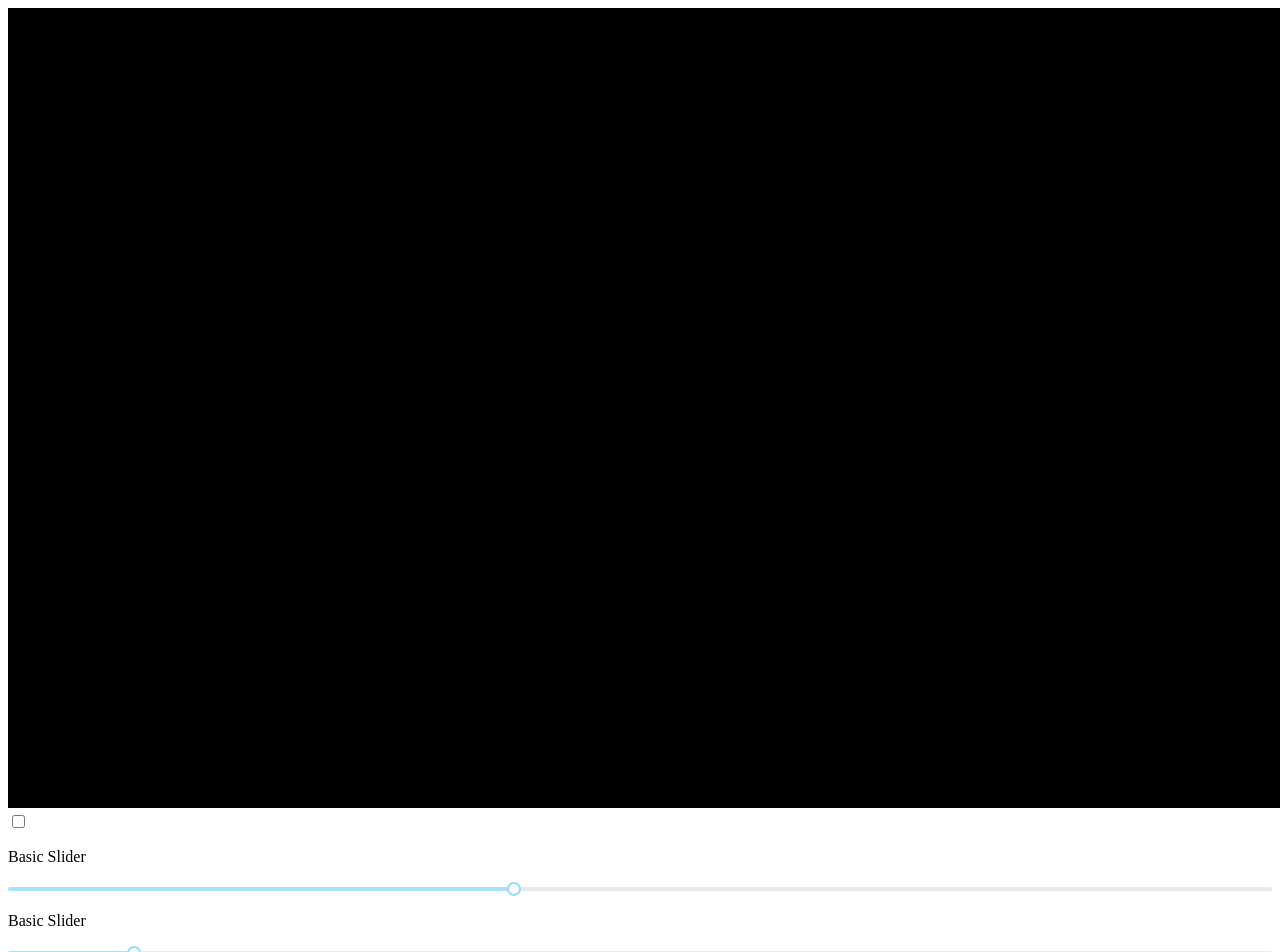
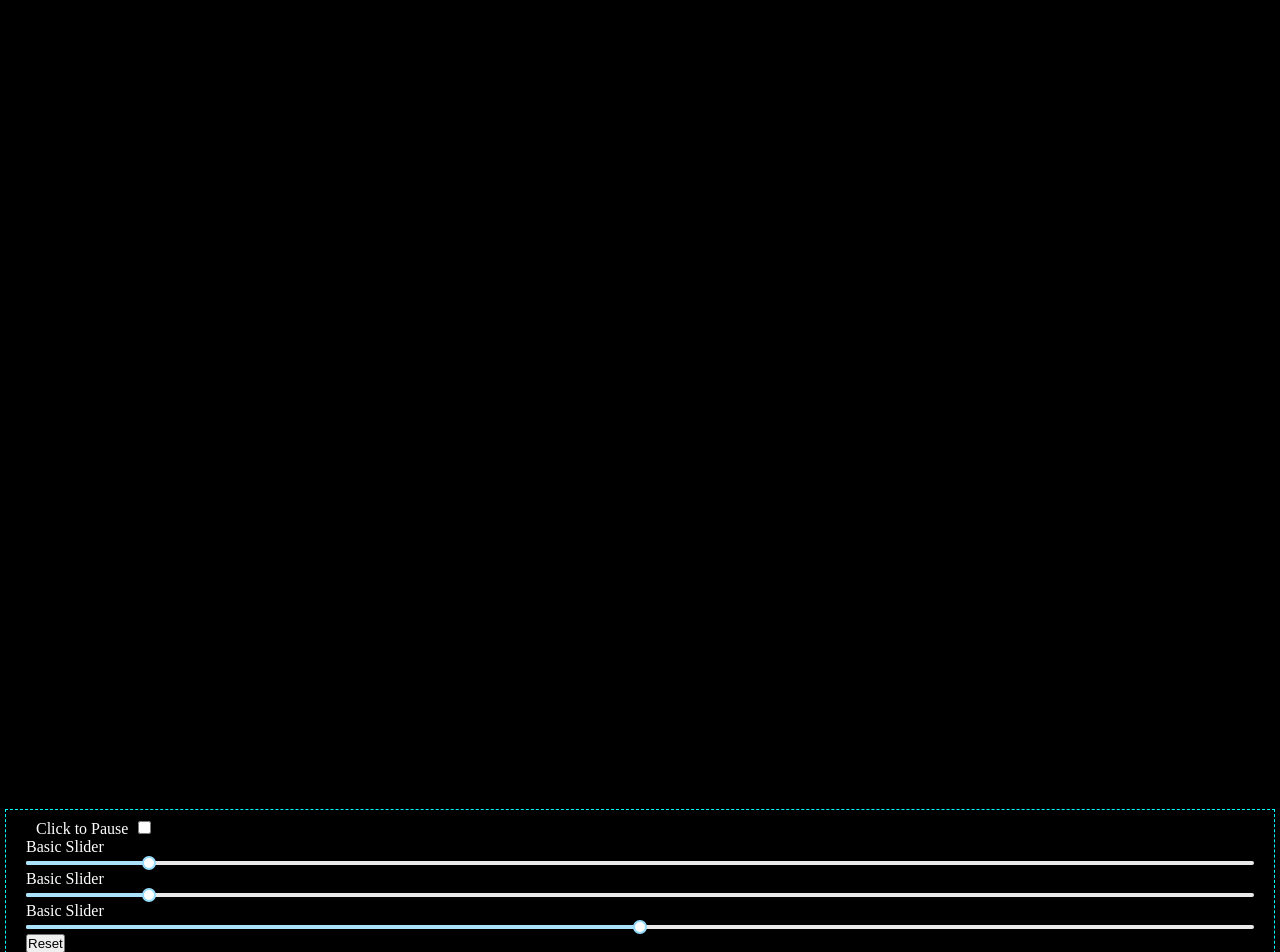
Before and after one commit to EzraH442/cyh-2021, a React (Create React App) app: page / in a window 1280 px wide. Shown: the top 952 px of the page. Built offline with nearby package versions, Linux system fonts and the light colour scheme.

Commit message:
add basic styling, clean up code

```diff
--- a/src/App.tsx
+++ b/src/App.tsx
@@ -1,18 +1,43 @@
 import React, { useState } from "react";
+import styled from "styled-components";
 
 import GSlider from "./inputs/Slider";
 import useWindowDimensions from "./useWidowDimensions";
 
-import { Colors } from "./graphics/Color";
 import GCanvas from "./gravity/GCanvas";
 
+const InputBox = styled.div`
+    background-color: black;
+    padding: 10px 20px;
+    margin: 5px;
+    border: 1px dashed cyan;
+    color: white;
+`;
+
+const Wrapper = styled.div`
+    background-color: black;
+`;
+
+const StyledCheckbox = styled.input`
+    display: inline-block;
+`;
+
+const StyledCheckboxText = styled.p`
+    display: inline-block;
+    padding: 0 10px;
+`;
+
+const GTextBox = styled.div`
+
+`;
 
 type AppProps = Record<string, never>
 
 const App: React.FC<AppProps> = () => {
     const [currentGravity, setCurrentGravity] = useState(25);
     const [energyLoss, setEnergyLoss] = useState(0.15);
-    const [isPaused, setisPaused] = useState(false);
+    const [trailLength, setTrailLength] = useState(1);
+    const [isPhysicsPaused, setisPhysicsPaused] = useState(false);
     const [isResetting, setIsReseting] = useState(false);
     const { width, height } = useWindowDimensions();
 
@@ -21,29 +46,31 @@ const App: React.FC<AppProps> = () => {
     };
 
     return (
-        <div>
+        <Wrapper>
             <GCanvas
                 width={width}
                 height={height}
-                FPS={100}
-                fillColor={Colors.Black}
                 constants={{
                     GC: currentGravity,
                     E_LOSS_COLLISION: energyLoss,
-                    MAX_RADIUS: 50,
                 }}
-                isPaused={isPaused}
+                isPhysicsPaused={isPhysicsPaused}
+                isPaused={false}
                 isResetting={isResetting}
+                trailLength={trailLength}
             />
-            <div>
-                <input
-                    type="checkbox"
-                    defaultChecked={isPaused}
-                    onChange={() => setisPaused(!isPaused)}
-                />
+            <InputBox>
+                <div>
+                    <StyledCheckboxText>Click to Pause</StyledCheckboxText>
+                    <StyledCheckbox
+                        type="checkbox"
+                        defaultChecked={isPhysicsPaused}
+                        onChange={() => setisPhysicsPaused(!isPhysicsPaused)}
+                    />
+                </div>
                 <GSlider
                     min={0}
-                    max={25}
+                    max={100}
                     defaultValue={10}
                     onChange={setCurrentGravity}
                 />
@@ -54,9 +81,16 @@ const App: React.FC<AppProps> = () => {
                     defaultValue={0.15}
                     onChange={setEnergyLoss}
                 />
+                <GSlider
+                    min={0}
+                    max={2}
+                    step={0.02}
+                    defaultValue={1}
+                    onChange={setTrailLength}
+                />
                 <button type="button" onClick={handleButtonPress}>Reset</button>
-            </div>
-        </div>
+            </InputBox>
+        </Wrapper>
     );
 };
 
--- /dev/null
+++ b/src/css/reset.css
@@ -0,0 +1,4 @@
+* {
+  margin: 0;
+  padding: 0;
+}
--- /dev/null
+++ b/src/css/scrollbars.css
@@ -0,0 +1,12 @@
+::-webkit-scrollbar {
+    width: 5px
+}
+::-webkit-scrollbar-button {
+    display: none;
+}
+::-webkit-scrollbar-track {
+    background-color: #1a1a1a;
+}
+::-webkit-scrollbar-thumb {
+    background-color: #141414;
+}
--- a/src/gravity/Ball.ts
+++ b/src/gravity/Ball.ts
@@ -24,6 +24,7 @@ class Ball extends Circle {
     public addTrailPoint(point: Vector): void {
         if (this.trail.vertices.length > this.trailLifetime) {
             this.trail.vertices.shift();
+            this.trail.vertices.shift();
         }
         this.trail.vertices.push(point);
     }
@@ -37,8 +38,8 @@ class Ball extends Circle {
         this.trail.setLineColor(color);
     }
 
-    public setTrailLifetime(trailLifetime: number): void {
-        this.trailLifetime = trailLifetime;
+    public setTrailLifetime(lifetime: number): void {
+        this.trailLifetime = lifetime;
     }
 
     public getVelocity(): Vector {
--- a/src/gravity/TempBall.ts
+++ b/src/gravity/TempBall.ts
@@ -4,6 +4,10 @@ import Circle from "../graphics/Circle";
 import Line from "../graphics/Line";
 import Vector, { subtract as Vsubtract } from "../graphics/Vector";
 import Ball from "./Ball";
+
+const MAX_RADIUS = 50;
+const MIN_RADIUS = 5;
+
 
 class TempBall extends Drawable {
     constructor(pos: Vector, radius: number) {
@@ -32,7 +36,8 @@ class TempBall extends Drawable {
     }
 
     public changeRadius(deltaR: number): void {
-        if (deltaR + this.circle.getRadius() >= 0) {
+        if (deltaR + this.circle.getRadius() >= MIN_RADIUS
+        && deltaR + this.circle.getRadius() <= MAX_RADIUS) {
             this.circle.setRadius(this.circle.getRadius() + deltaR);
         }
     }
--- a/src/gravity/physics.ts
+++ b/src/gravity/physics.ts
@@ -1,9 +1,7 @@
 import Ball from "./Ball";
 import Vector, {
-    add, subtract, multiply, divide, dotProduct,
+    subtract, multiply, divide, dotProduct,
 } from "../graphics/Vector";
-
-const SPEED_LIMIT = 10000000;
 
 function distanceSquared(v1: Vector, v2: Vector): number {
     return (v2.x - v1.x) ** 2 + (v2.y - v1.y) ** 2;
@@ -18,15 +16,6 @@ function normalize(v: Vector): Vector {
     return divide(mag, v);
 }
 
-function calcMaxVelocityUnderSpeedLimit(b: Ball, deltaV: Vector): Vector {
-    const newV = add(b.getVelocity(), deltaV);
-    const magSquared = magnitudeSquared(newV);
-
-    if (magSquared < SPEED_LIMIT ** 2) return newV;
-
-    const scalar = SPEED_LIMIT / Math.sqrt(magSquared); // gets the amount its over the speed limit
-    return multiply(scalar, newV);
-}
 
 async function handleGravity(b1: Ball, b2: Ball, FPS: number, GC: number): Promise<void> {
     const Fg: number = await Promise.resolve((b1.getMass() * b2.getMass())
@@ -41,8 +30,8 @@ async function handleGravity(b1: Ball, b2: Ball, FPS: number, GC: number): Promi
         multiply(((GC * -Fg) / b2.getMass()) / FPS, normalizedDirection)])
         .then(([deltaV1, deltaV2]) => {
             Promise.all([
-                b1.setVelocity(calcMaxVelocityUnderSpeedLimit(b1, deltaV1)),
-                b2.setVelocity(calcMaxVelocityUnderSpeedLimit(b2, deltaV2))]);
+                b1.accelerate(deltaV1),
+                b2.accelerate(deltaV2)]);
         })
         .then();
 }
@@ -148,8 +137,8 @@ async function handleBallCollisions(
 
         const dot1 = dotProduct(rv1, rp1);
         const dot2 = dotProduct(rv2, rp2);
-        const dv1 = multiply(1 - E_LOSS, subtract(v1, multiply((im11 * dot1) / dist, rp1)));
-        const dv2 = multiply(1 - E_LOSS, subtract(v2, multiply((im22 * dot2) / dist, rp2)));
+        const dv1 = multiply(-1 * (1 - E_LOSS), multiply((im11 * dot1) / dist, rp1));
+        const dv2 = multiply(-1 * (1 - E_LOSS), multiply((im22 * dot2) / dist, rp2));
 
         const [deltaPos1, deltaPos2] = await Promise.all([
             multiply((im1 / (im1 + im2)) * 1.000000001, mtv),
@@ -159,8 +148,8 @@ async function handleBallCollisions(
         b2.move(deltaPos2);
 
         Promise.all([
-            b1.setVelocity(dv1),
-            b2.setVelocity(dv2)])
+            b1.accelerate(dv1),
+            b2.accelerate(dv2)])
             .then(() => true);
     }
     return Promise.resolve(false);
--- a/src/index.css
+++ b/src/index.css
@@ -1,5 +1 @@
-@import-normalize
-
-.test {
-    display: none;
-}
+@import-normalize;
--- a/src/index.tsx
+++ b/src/index.tsx
@@ -3,6 +3,9 @@ import ReactDOM from "react-dom";
 import App from "./App";
 
 import "./index.css";
+import "./css/reset.css";
+import "./css/scrollbars.css";
+
 
 ReactDOM.render(
     <React.StrictMode>
```
Also changed, not shown: src/gravity/GCanvas.tsx (+54 -58 lines).
